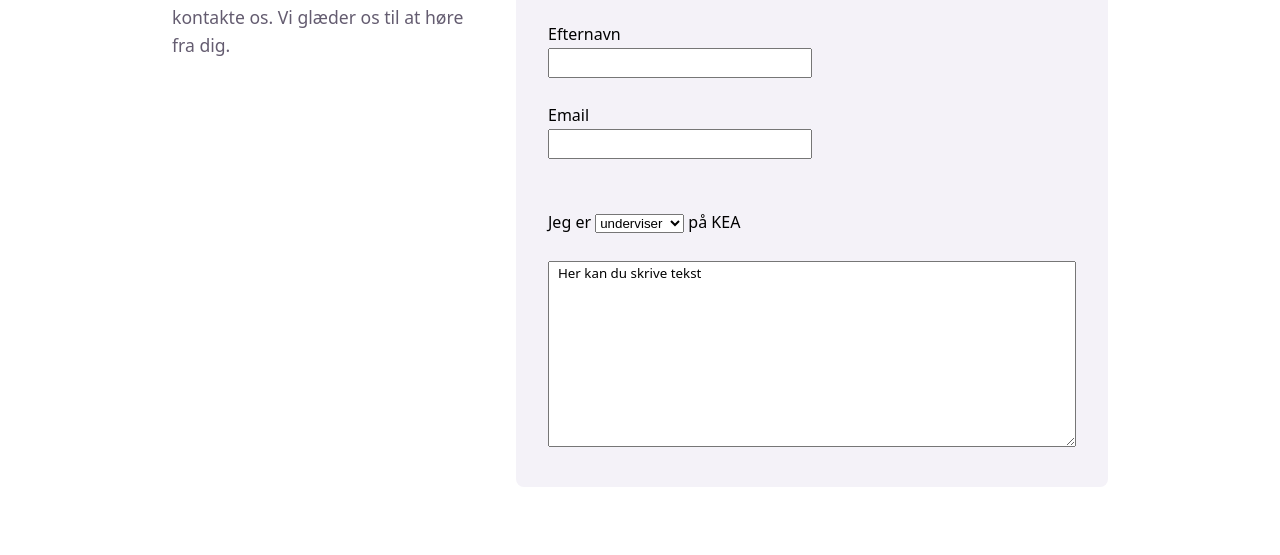
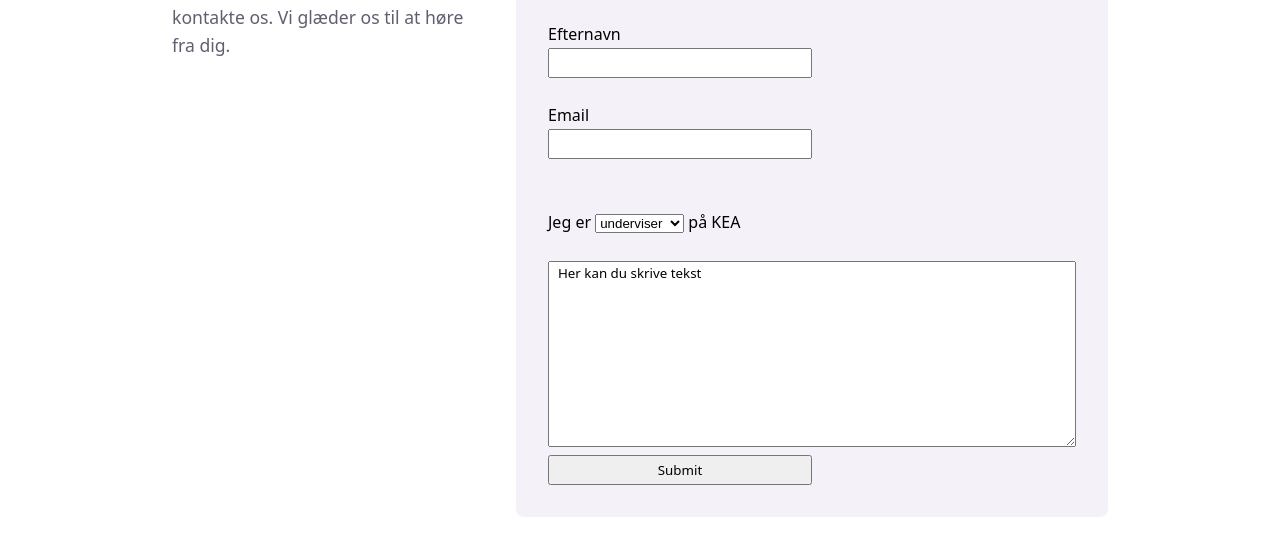
Before and after one commit to snotbroder/formular-oevelse-master, a plain HTML site: page index.html in a window 1280 px wide. Shown: the part 249-804 px from the top of the page. Drawn offline with Linux system fonts and the light colour scheme.

Commit message:
tilføjet submitknap

```diff
--- a/index.html
+++ b/index.html
@@ -49,6 +49,9 @@
           <textarea name="textarea" rows="10" cols="30">
   Her kan du skrive tekst
   </textarea>
+          <br>
+
+          <input type="submit" for="submit"></input>
           <div></div>
         </div>
       </form>
```
